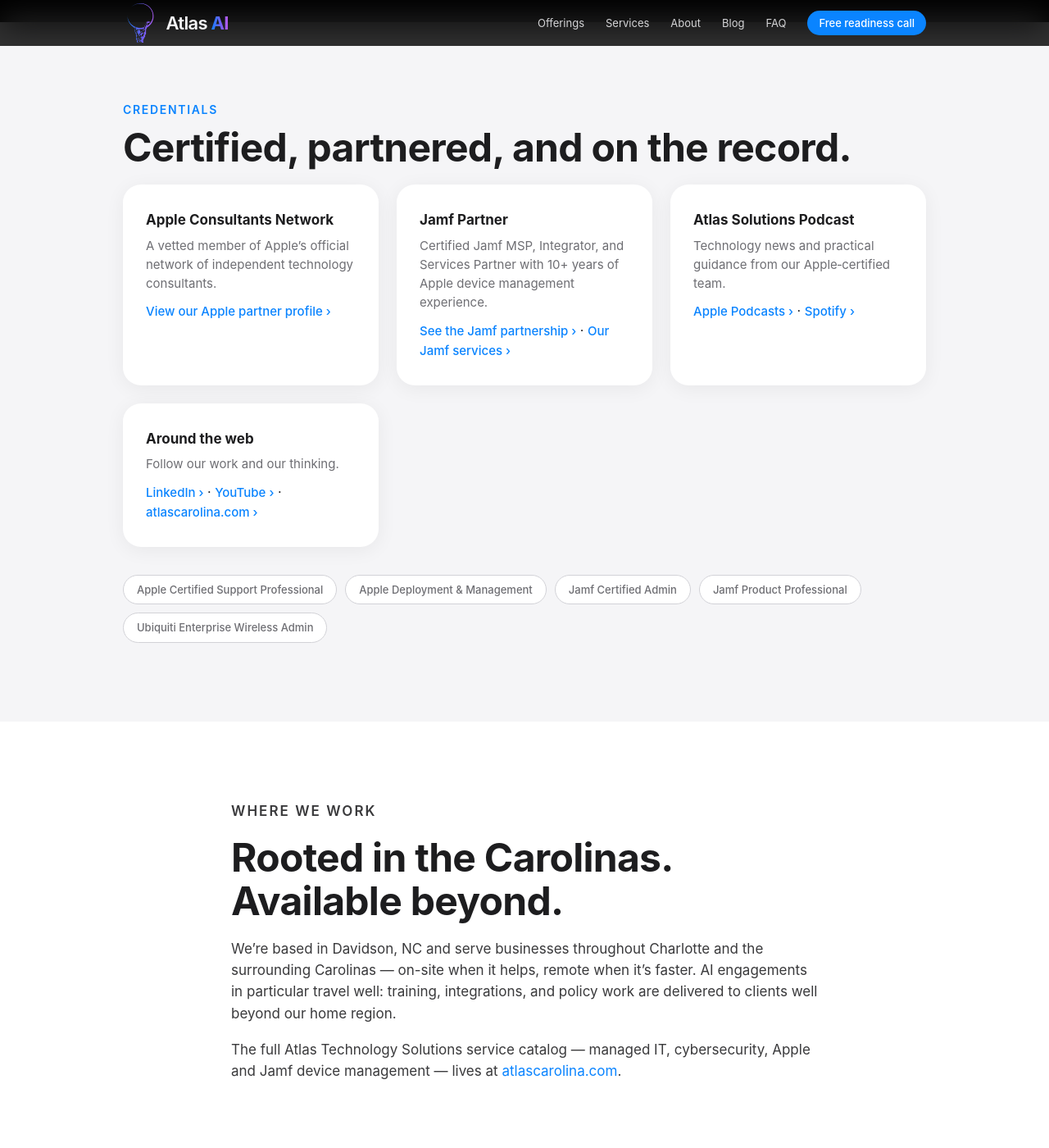
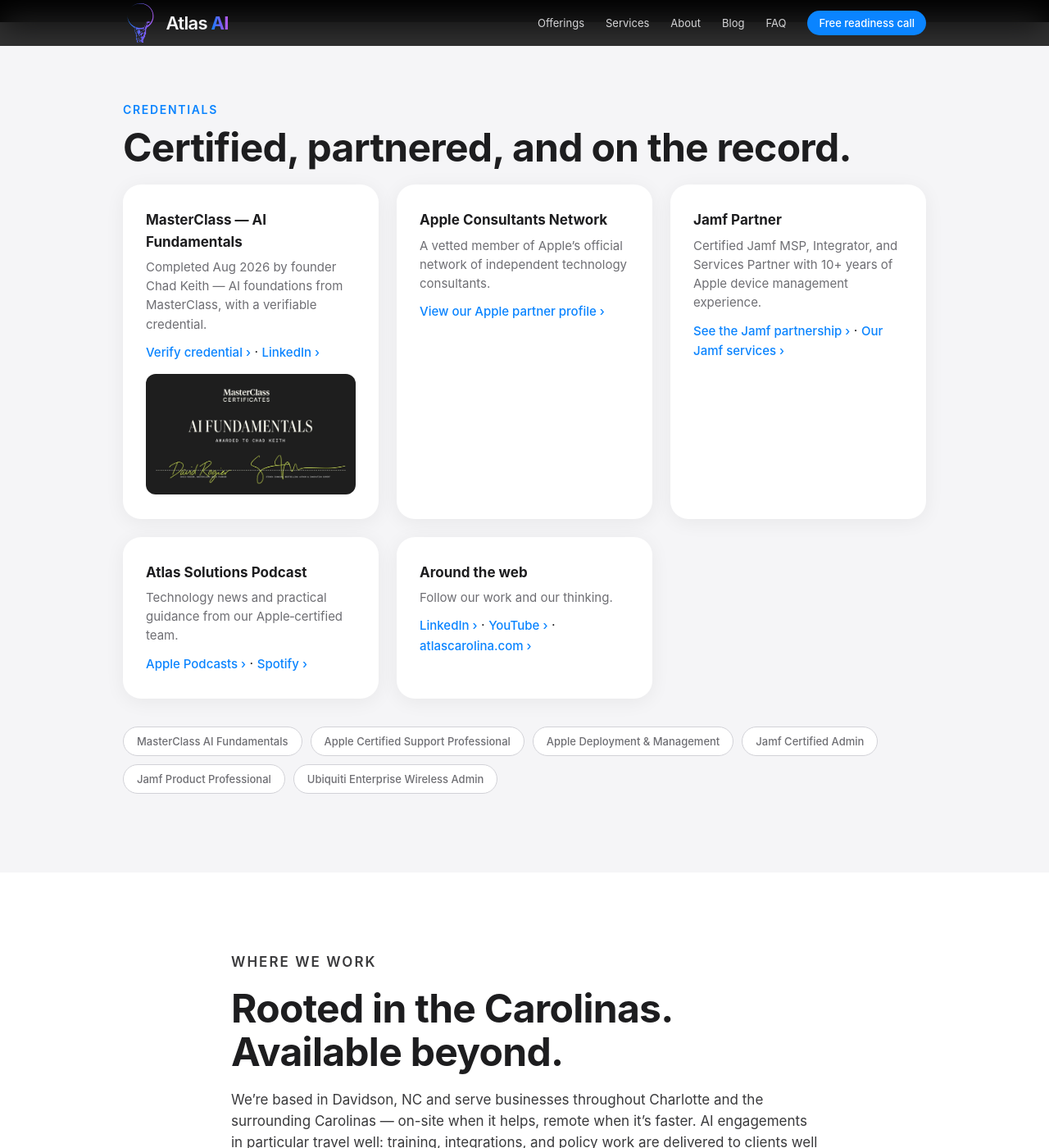
Before and after one commit to chadakeith/atlas-solutions-ai, a Jekyll site: the page about.html, which Jekyll copies as it is, in a window 1280 px wide and 1400 px high, scrolled down 3613 px. Shown: the whole window at 82% size. Built offline with Jekyll 4.4.1, drawn with Linux system fonts in a browser that asks for light colours.

Commit message:
Add MasterClass AI Fundamentals credential for Chad Keith
Show certificate on About credentials with verify + LinkedIn backlinks,
team profile note, schema hasCredential, and llms.txt certification list.

Co-authored-by: Chad Keith <chadakeith@users.noreply.github.com>

```diff
--- a/about.html
+++ b/about.html
@@ -215,6 +215,15 @@
       <h2 class="reveal">Certified, partnered, and on the record.</h2>
       <div class="cred-grid">
         <div class="cred reveal">
+          <h3>MasterClass — AI Fundamentals</h3>
+          <p>Completed Aug 2026 by founder Chad Keith — AI foundations from MasterClass, with a verifiable credential.</p>
+          <a href="https://certificates.masterclass.com/check/BFF5034638C7949F4E40E9536FA2FFFA53EB0EFE1E6D95CE984D425116C87378MHJSS3pPYit0UGZJSEhnSm05YVNQenlocTJMWHB1L2dFU0VBMklTS0hRcVZJdDRq" rel="noopener noreferrer">Verify credential</a> ·
+          <a href="https://www.linkedin.com/in/chadwickkeith" rel="noopener noreferrer">LinkedIn</a>
+          <a class="cred-media" href="https://certificates.masterclass.com/check/BFF5034638C7949F4E40E9536FA2FFFA53EB0EFE1E6D95CE984D425116C87378MHJSS3pPYit0UGZJSEhnSm05YVNQenlocTJMWHB1L2dFU0VBMklTS0hRcVZJdDRq" rel="noopener noreferrer">
+            <img src="assets/img/credentials/masterclass-ai-fundamentals.jpg" alt="MasterClass certificate: AI Fundamentals awarded to Chad Keith" width="1200" height="689" loading="lazy" decoding="async">
+          </a>
+        </div>
+        <div class="cred reveal">
           <h3>Apple Consultants Network</h3>
           <p>A vetted member of Apple&rsquo;s official network of independent technology consultants.</p>
           <a href="https://consultants.apple.com/us/profile/5424771" rel="noopener">View our Apple partner profile</a>
@@ -240,6 +249,7 @@
         </div>
       </div>
       <div class="pill-row reveal" aria-label="Certifications">
+        <span class="pill">MasterClass AI Fundamentals</span>
         <span class="pill">Apple Certified Support Professional</span>
         <span class="pill">Apple Deployment &amp; Management</span>
         <span class="pill">Jamf Certified Admin</span>
--- a/assets/style.css
+++ b/assets/style.css
@@ -323,6 +323,12 @@ a.card-link:hover { text-decoration: none; }
 .cred p { font-size: 15px; color: var(--ink-soft); margin-bottom: 10px; }
 .cred a { font-size: 15px; font-weight: 500; }
 .cred a::after { content: " ›"; }
+.cred a.cred-media {
+  display: block; margin-top: 14px; border-radius: 12px; overflow: hidden;
+  background: #111; line-height: 0;
+}
+.cred a.cred-media::after { content: none; }
+.cred a.cred-media img { display: block; width: 100%; height: auto; }
 .pill-row { display: flex; flex-wrap: wrap; gap: 10px; margin-top: 34px; }
 .pill {
   font-size: 13px; font-weight: 500; color: var(--ink-soft);
--- a/llms.txt
+++ b/llms.txt
@@ -54,7 +54,9 @@
 ## Key facts
 
 - Founded: 2018 (Atlas Technology Solutions)
-- Certifications: Apple Certified Support Professional, Apple Deployment &
+- Certifications: MasterClass AI Fundamentals (Chad Keith, Aug 2026 —
+  verify: https://certificates.masterclass.com/check/BFF5034638C7949F4E40E9536FA2FFFA53EB0EFE1E6D95CE984D425116C87378MHJSS3pPYit0UGZJSEhnSm05YVNQenlocTJMWHB1L2dFU0VBMklTS0hRcVZJdDRq),
+  Apple Certified Support Professional, Apple Deployment &
   Management, Jamf Certified Admin, Jamf Product Professional, Ubiquiti
   Enterprise Wireless Admin
 - Apple Consultants Network profile: https://consultants.apple.com/us/profile/5424771
```
Also changed, not shown: team.html (+7 -3 lines), assets/img/credentials/masterclass-ai-fundamentals.jpg (added).
